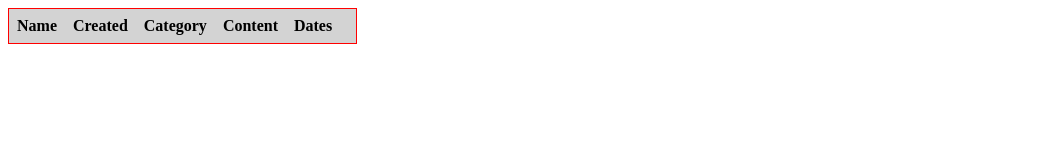
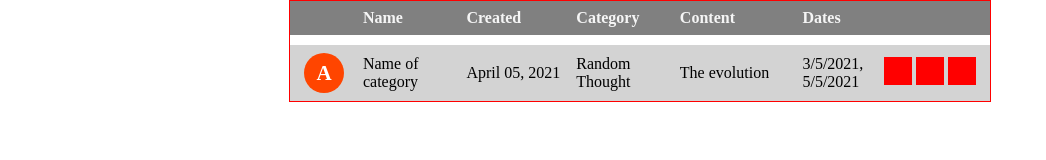
Before and after one commit to merowing/Radency-hometask-1, a website: page src/index.html in a window 1280 px wide. Shown: the whole page, without its empty margins (0-1046 px from the left). Drawn offline with Linux system fonts and the light colour scheme.

Commit message:
create static table template

```diff
--- a/src/index.html
+++ b/src/index.html
@@ -7,19 +7,45 @@
 </head>
 <body>
     <main>
-        <table>
-            <thead>
-                <tr>
-                    <th>Name</th>
-                    <th>Created</th>
-                    <th>Category</th>
-                    <th>Content</th>
-                    <th>Dates</th>
-                    <th></th>
-                </tr>
-            </thead>
-            <tbody></tbody>
-        </table>
+        <div class="content">
+            <div class="headContent">
+                <ul>
+                    <li></li>
+                    <li>Name</li>
+                    <li>Created</li>
+                    <li>Category</li>
+                    <li>Content</li>
+                    <li>Dates</li>
+                    <li></li>
+                </ul>
+            </div>
+            <div class="mainContent">
+                <div>
+                    <ul>
+                        <li>
+                            <div class="imageCategory">A</div>
+                        </li>
+                        <li><span>Name of category</span></li>
+                        <li><span>April 05, 2021</span></li>
+                        <li><span>Random Thought</span></li>
+                        <li><span>The evolution</span></li>
+                        <li><span>3/5/2021, 5/5/2021</span></li>
+                        <li>
+                            <div class="editButtons">
+                                <ul>
+                                    <li></li>
+                                    <li></li>
+                                    <li></li>
+                                </ul>
+                            </div>
+                        </li>
+                    </ul>
+                </div>
+            </div>
+        </div>
+        <div class="archiveContent"></div>
+        <div class="addMessage"></div>
+        <div class="background"></div>
     </main>
     <script type="text/javascript" src="./index.js"></script>
 </body>
--- a/src/style.css
+++ b/src/style.css
@@ -1,17 +1,95 @@
-main {
+body {
     padding: 0;
     margin: 0;
 }
-table {
+main {
+    width: 700px;
+    min-width: 680px;
+    margin: 0 auto;
+    border: 1px solid red;
+}
+main ul {
+    list-style: none;
     padding: 0;
     margin: 0;
-    border-collapse: collapse;
-    border: 1px solid red;
+    display: flex;
+    align-items: center;
 }
-table thead {
+main ul li {
+    //white-space: nowrap;
+    margin: 0 4px;
+}
+
+/* image */
+main ul li:nth-child(1) {
+    width: 8%;
+    min-width: 50px;
+}
+/* Name */
+main ul li:nth-child(2) {
+    width: 15%;
+}
+/* Created */
+main ul li:nth-child(3) {
+    width: 16%;
+}
+/* Category */
+main ul li:nth-child(4) {
+    width: 15%;
+}
+/* Content */
+main ul li:nth-child(5) {
+    width: 18%;
+}
+/* Dates */
+main ul li:nth-child(6) {
+    width: 11%;
+    white-space: normal;
+}
+/* edit buttons */
+main ul li:nth-child(7) {
+    width: 15%;
+    min-width: 90px;
+}
+
+.headContent,
+.mainContent > div {
+    padding: 8px 10px;
+}
+.headContent {
+    background-color: gray;
+    color: whitesmoke;
+}
+.headContent ul li {
+    display: inline-block;
+    font-weight: 700;
+}
+.mainContent > div {
+    margin-top: 10px;
     background-color: lightgray;
-    padding-left: 4px;
 }
-table th {
-    padding: 8px 8px;
+
+.imageCategory {
+    width: 40px;
+    line-height: 40px;
+    background-color: orangered;
+    display: inline-block;
+    font-weight: 700;
+    font-size: 21px;
+    color: white;
+    border-radius: 70px;
+    text-align: center;
 }
+
+.editButtons ul {
+    text-align: right;
+    display: block;
+}
+.mainContent .editButtons li {
+    display: inline-block;
+    width: 28px;
+    height: 28px;
+    background-color: red;
+    min-width: auto;
+    margin: 0;
+}
```
